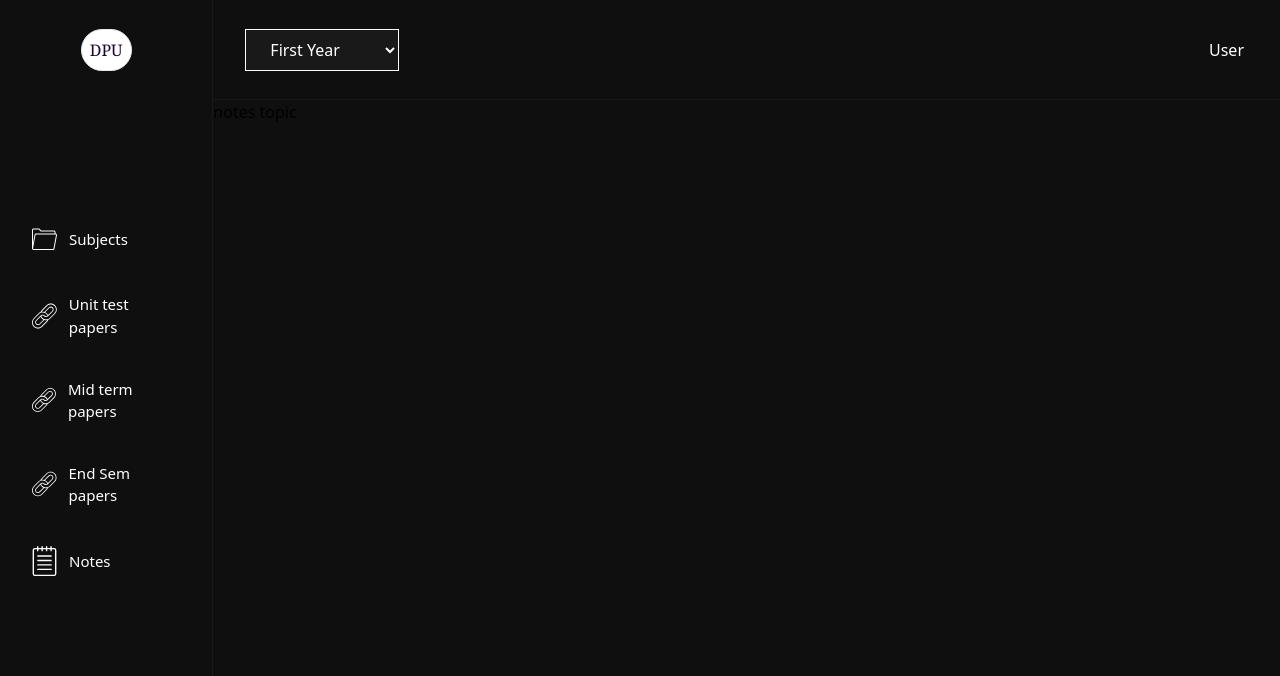
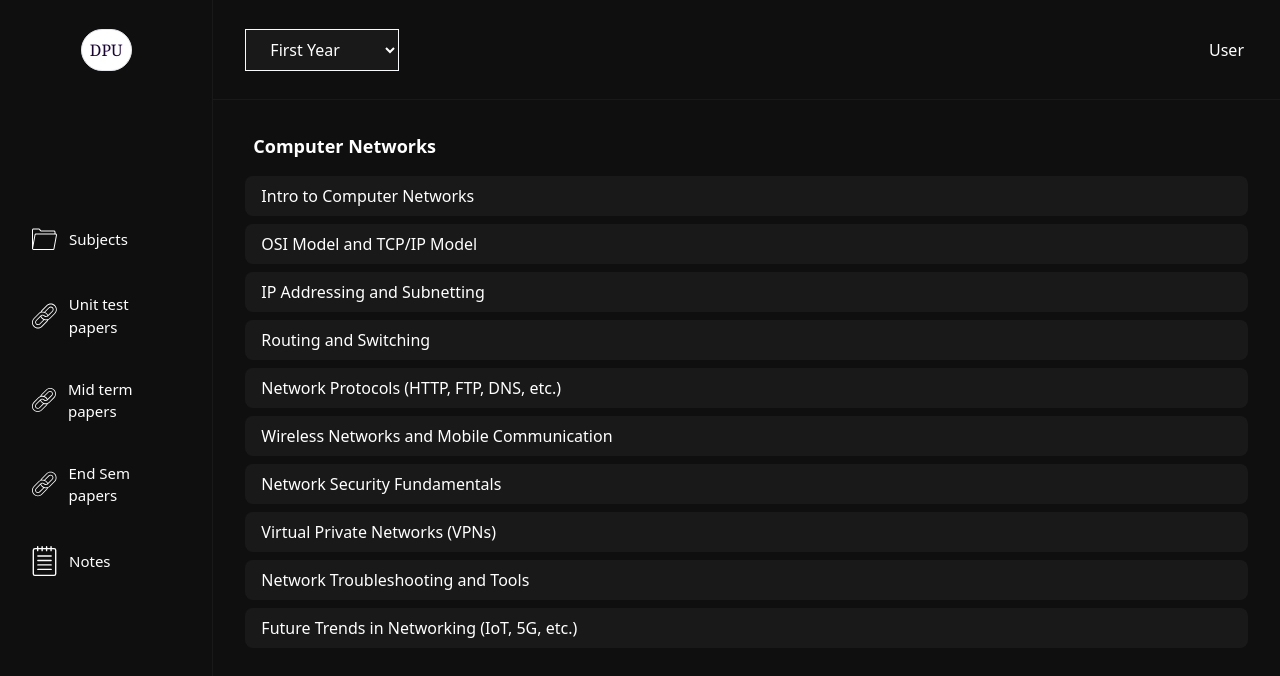
Before and after one commit to Aditya1979314/NotesAdda, a React (Create React App) app in the folder frontend/: page /notes/1 in a window 1280 px wide. Shown: the top 676 px of the page. Built offline with nearby package versions, Linux system fonts and the light colour scheme.

Commit message:
added video and page frontend

```diff
--- a/frontend/src/App.js
+++ b/frontend/src/App.js
@@ -8,6 +8,7 @@ import { Endsem } from "./Pages/Endsem";
 import { Notes } from "./Pages/Notes";
 import { NotesTopics } from "./Pages/NotesTopics";
 import { SubjectTopics } from "./Pages/SubjectsTopic";
+import { SubjectVideo } from "./Pages/SubjectVideo";
 
 
 function App() {
@@ -25,6 +26,7 @@ function App() {
         <Route path="/notes" element={<Notes/>}/>
         <Route path="/notes/:id" element={<NotesTopics/>}/>
         <Route path="/subjects/:id" element={<SubjectTopics/>}/>
+        <Route path="/subjects/:id/:id" element={<SubjectVideo/>}/>
       </Routes>
       </BrowserRouter>
     </div>
--- a/frontend/src/Pages/NotesTopics.js
+++ b/frontend/src/Pages/NotesTopics.js
@@ -1,10 +1,60 @@
+import { Bar } from "../components/Bar";
+
+
+const data = [
+    {
+        id: 1,
+        title: "Intro to Computer Networks",
+    },
+    {
+        id: 2,
+        title: "OSI Model and TCP/IP Model",
+    },
+    {
+        id: 3,
+        title: "IP Addressing and Subnetting",
+    },
+    {
+        id: 4,
+        title: "Routing and Switching",
+    },
+    {
+        id: 5,
+        title: "Network Protocols (HTTP, FTP, DNS, etc.)",
+    },
+    {
+        id: 6,
+        title: "Wireless Networks and Mobile Communication",
+    },
+    {
+        id: 7,
+        title: "Network Security Fundamentals",
+    },
+    {
+        id: 8,
+        title: "Virtual Private Networks (VPNs)",
+    },
+    {
+        id: 9,
+        title: "Network Troubleshooting and Tools",
+    },
+    {
+        id: 10,
+        title: "Future Trends in Networking (IoT, 5G, etc.)",
+    },
+];
 
 
 
 export function NotesTopics(){
     return (
-        <div>
-            notes topic
-        </div>
+     <div className="text-white overflow-auto p-8 row-span-7 col-span-5">
+        <div className="text-white font-semibold text-lg mb-4 ml-2">Computer Networks</div>
+        {
+            data.map((obj)=>{
+                return <Bar to={``} title={obj.title}/>
+            })
+        }
+    </div>
     )
 }
--- /dev/null
+++ b/frontend/src/Pages/SubjectVideo.js
@@ -0,0 +1,25 @@
+import { Cardques } from "../components/Cardques";
+import { Videoyt } from "../components/Videoyt";
+
+
+
+export function SubjectVideo(){
+    return (
+        <div className="text-white row-span-7 col-span-5 overflow-auto p-8">
+            <div className="flex flex-col items-center h-4/5">
+           <Videoyt/>
+            </div>
+           <div className="text-white font-bold text-xl mt-8 ml-12">
+            Questions
+           </div>
+            <div className="p-12 flex flex-col gap-5">
+            <Cardques/>
+            <Cardques/>
+            <Cardques/>
+            <Cardques/>
+            <Cardques/>
+            <Cardques/>
+            </div>
+        </div>
+    )
+}
--- a/frontend/src/Pages/SubjectsTopic.js
+++ b/frontend/src/Pages/SubjectsTopic.js
@@ -1,9 +1,63 @@
+import { useParams } from "react-router-dom";
+import { Bar } from "../components/Bar";
 
 
+const data = [
+    {
+        id: 1,
+        title: "Intro to Computer Networks",
+    },
+    {
+        id: 2,
+        title: "OSI Model and TCP/IP Model",
+    },
+    {
+        id: 3,
+        title: "IP Addressing and Subnetting",
+    },
+    {
+        id: 4,
+        title: "Routing and Switching",
+    },
+    {
+        id: 5,
+        title: "Network Protocols (HTTP, FTP, DNS, etc.)",
+    },
+    {
+        id: 6,
+        title: "Wireless Networks and Mobile Communication",
+    },
+    {
+        id: 7,
+        title: "Network Security Fundamentals",
+    },
+    {
+        id: 8,
+        title: "Virtual Private Networks (VPNs)",
+    },
+    {
+        id: 9,
+        title: "Network Troubleshooting and Tools",
+    },
+    {
+        id: 10,
+        title: "Future Trends in Networking (IoT, 5G, etc.)",
+    },
+];
+
 export function SubjectTopics(){
+const {id} = useParams();
+
+
     return (
-        <div>
-            subject topics
-        </div>
+        <div className="text-white overflow-auto p-8 row-span-7 col-span-5">
+        <div className="text-[#D4D4D8] font-bold text-3xl mb-4 ml-2">Computer Networks</div>
+        <div className="mb-4 ml-2 text-[#D4D4D8]">Definition: Computer networks are systems that connect multiple computing devices to share resources and communicate, enabling information exchange between devices over local or wide areas.Types: Networks are categorized into types such as LAN (Local Area Network), WAN (Wide Area Network), MAN (Metropolitan Area Network), and PAN (Personal Area Network) based on their geographic scope and purpose.</div>
+        {
+            data.map((obj)=>{
+                return <Bar to={`/subjects/${id}/${obj.id}`} title={obj.title}/>
+            })
+        }
+    </div>
     )
 }
--- /dev/null
+++ b/frontend/src/components/Cardques.js
@@ -0,0 +1,15 @@
+import { Link } from "react-router-dom";
+
+
+
+
+export function Cardques({img,to}){
+    return (
+        <div className="bg-[#191919] p-4 flex flex-col justify-between h-96 rounded-lg shadow-sm shadow-gray-50 ">
+            <div>
+                <img src="c:\Users\HP\Desktop\questionColl"/>
+            </div>
+            <Link className="hover:text-[#00C0E8]">Solution →</Link>
+        </div>
+    )
+}
--- /dev/null
+++ b/frontend/src/components/Videoyt.js
@@ -0,0 +1,10 @@
+
+
+
+export function Videoyt(){
+    return (
+        <div className="bg-[#191919] h-full w-4/5">
+           <iframe className="w-full h-full" src="https://www.youtube.com/embed/o_Ahgu1-zj4?si=1z6lytfLF7YF19-L" title="YouTube video player" frameborder="0" allow="accelerometer; autoplay; clipboard-write; encrypted-media; gyroscope; picture-in-picture; web-share" referrerpolicy="strict-origin-when-cross-origin" allowfullscreen></iframe>
+           </div>
+    )
+}
```
